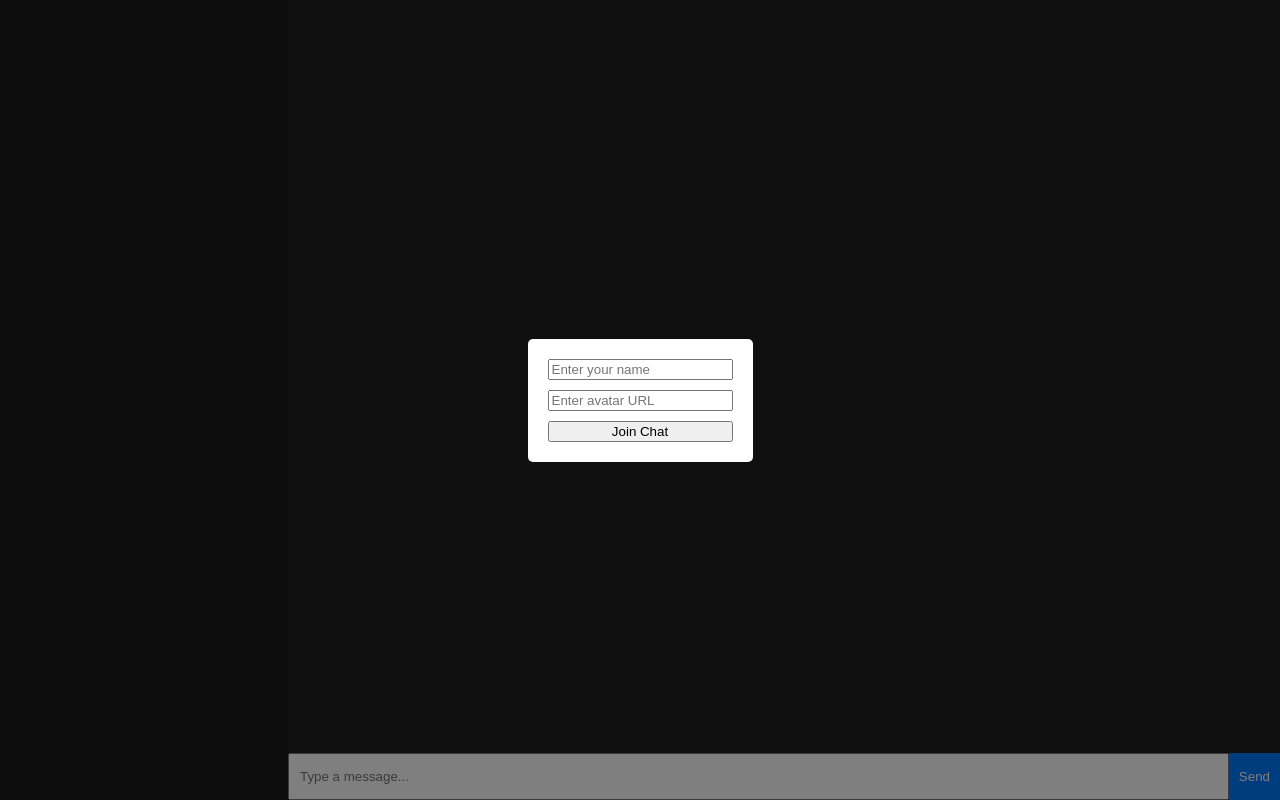
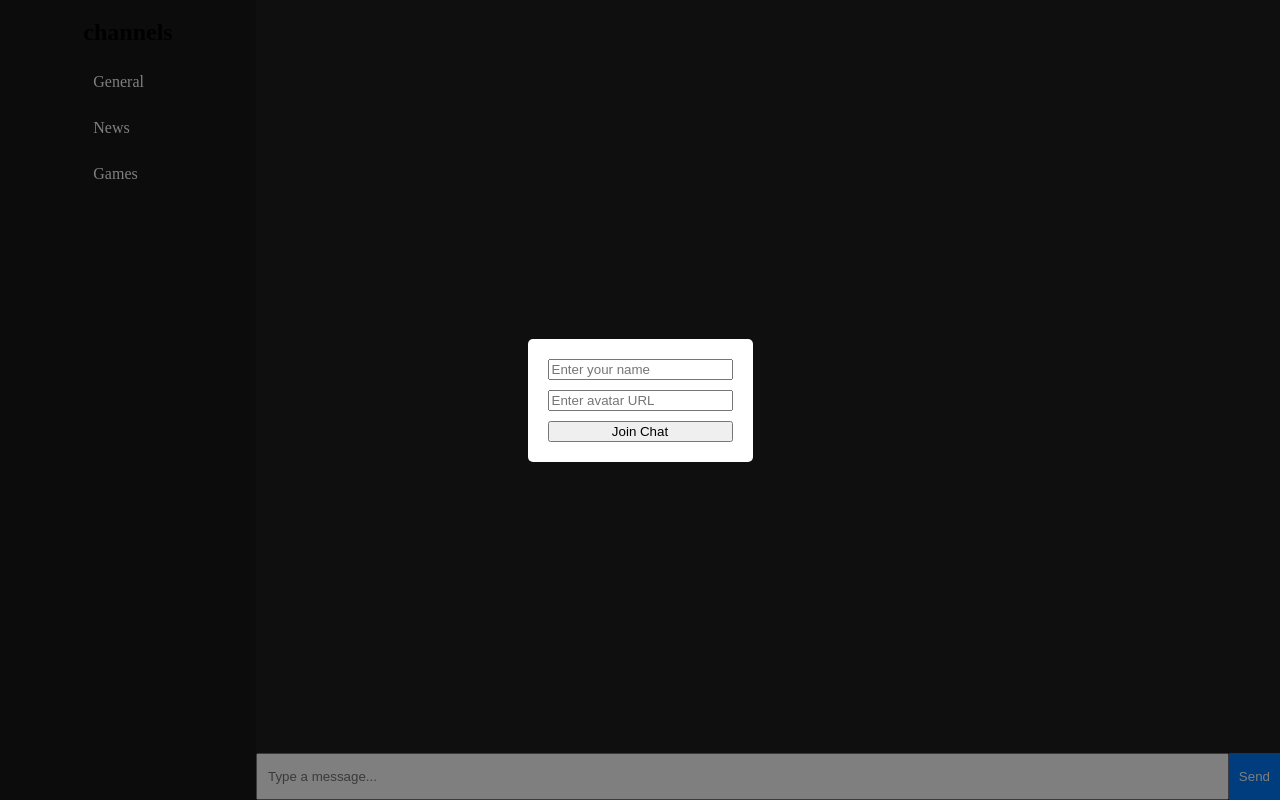
Before and after one commit to shapikkk/node-chat, a website: page public/index.html in a window 1280 px wide. Drawn offline with nearby package versions, Linux system fonts and the light colour scheme; no server answers.

Commit message:
Add chat list header and reset CSS styles

```diff
--- a/public/index.html
+++ b/public/index.html
@@ -3,6 +3,7 @@
 <head>
     <meta charset="UTF-8">
     <meta name="viewport" content="width=device-width, initial-scale=1.0">
+    <link rel="stylesheet" href="reset.css">
     <link rel="stylesheet" href="style.css">
     <title>ChatMessenger</title>
 </head>
@@ -14,7 +15,16 @@
             <button type="submit">Join Chat</button>
         </form>
     </div>
-    <aside class="chat-list" id="chats-list"></aside>
+    <aside class="chat-list" id="chats-list">
+        <div class="chat-list-header">
+            <h2>channels</h2>
+            <ul id="channels">
+                <li class="General">General</li>
+                <li class="news">News</li>
+                <li class="games">Games</li>
+            </ul>
+        </div>
+    </aside>
     <main class="messenger-window">
         <div id="messages"></div>
         <form id="chat-form">
--- /dev/null
+++ b/public/reset.css
@@ -0,0 +1,43 @@
+html, body, div, span, applet, object, iframe,
+h1, h3, h4, h5, h6, p, blockquote, pre,
+a, abbr, acronym, address, big, cite, code,
+del, dfn, em, img, ins, kbd, q, s, samp,
+small, strike, strong, sub, sup, tt, var,
+u, i, center,
+dl, dt, dd, ol, ul, li,
+fieldset, form, label, legend,
+table, caption, tbody, tfoot, thead, tr, th, td,
+article, aside, canvas, details, embed,
+figure, figcaption, footer, header, hgroup,
+menu, nav, output, ruby, section, summary,
+time, mark, audio, video {
+	margin: 0;
+	padding: 0;
+	border: 0;
+	font-size: 100%;
+	font: inherit;
+	vertical-align: baseline;
+}
+/* HTML5 display-role reset for older browsers */
+article, aside, details, figcaption, figure,
+footer, header, hgroup, menu, nav, section {
+	display: block;
+}
+body {
+	line-height: 1;
+}
+ol, ul {
+	list-style: none;
+}
+blockquote, q {
+	quotes: none;
+}
+blockquote:before, blockquote:after,
+q:before, q:after {
+	content: '';
+	content: none;
+}
+table {
+	border-collapse: collapse;
+	border-spacing: 0;
+}
--- a/public/script.js
+++ b/public/script.js
@@ -9,6 +9,7 @@ const form = document.getElementById('chat-form');
 const input = document.getElementById('message-input');
 const messagesDiv = document.getElementById('messages');
 const chatsList = document.getElementById('chats-list');
+const userInfo = document.getElementById('user-info');
 
 let currentUser = null;
 
@@ -54,7 +55,7 @@ socket.on('chat message', (data) => {
     const textElement = document.createElement('span');
     textElement.textContent = data.message;
 
-    messageElement.appendChild(avatarElement);
+    //messageElement.appendChild(avatarElement);
     messageElement.appendChild(nameElement);
     messageElement.appendChild(textElement);
 
@@ -62,22 +63,22 @@ socket.on('chat message', (data) => {
     messagesDiv.scrollTop = messagesDiv.scrollHeight;
 });
 
-socket.on('user list', (users) => {
-    chatsList.innerHTML = '';
-    users.forEach(user => {
-        const userElement = document.createElement('div');
-        userElement.className = 'user-info';
+// socket.on('user list', (users) => {
+//     //userInfo.innerHTML = '';
+//     users.forEach(user => {
+//         const userElement = document.createElement('div');
+//         userElement.className = 'user-info';
 
-        const avatarElement = document.createElement('img');
-        avatarElement.src = user.avatar;
-        avatarElement.alt = `${user.name}'s Avatar`;
+//         const avatarElement = document.createElement('img');
+//         avatarElement.src = user.avatar;
+//         avatarElement.alt = `${user.name}'s Avatar`;
 
-        const nameElement = document.createElement('div');
-        nameElement.id = 'user-name';
-        nameElement.textContent = user.name;
+//         const nameElement = document.createElement('div');
+//         nameElement.id = 'user-name';
+//         nameElement.textContent = user.name;
 
-        userElement.appendChild(avatarElement);
-        userElement.appendChild(nameElement);
-        chatsList.appendChild(userElement);
-    });
-});
+//         //userElement.appendChild(avatarElement);
+//         //userElement.appendChild(nameElement);
+//         chatsList.appendChild(userElement);
+//     });
+// });
--- a/public/style.css
+++ b/public/style.css
@@ -31,6 +31,24 @@ body {
     flex-direction: column;
     align-items: center;
     padding: 20px;
+    list-style: none;
+    padding: 0;
+}
+
+.chat-list-header li {
+    margin-bottom: 10px;
+    padding: 10px;
+    width: 100%;
+    display: flex;
+    justify-content: space-between;
+    align-items: center;
+    cursor: pointer;
+    color: #fff;
+    border-radius: 5px;
+}
+
+.chat-list-header li:hover {
+    background-color: #282828;
 }
 
 .user-info {
```
